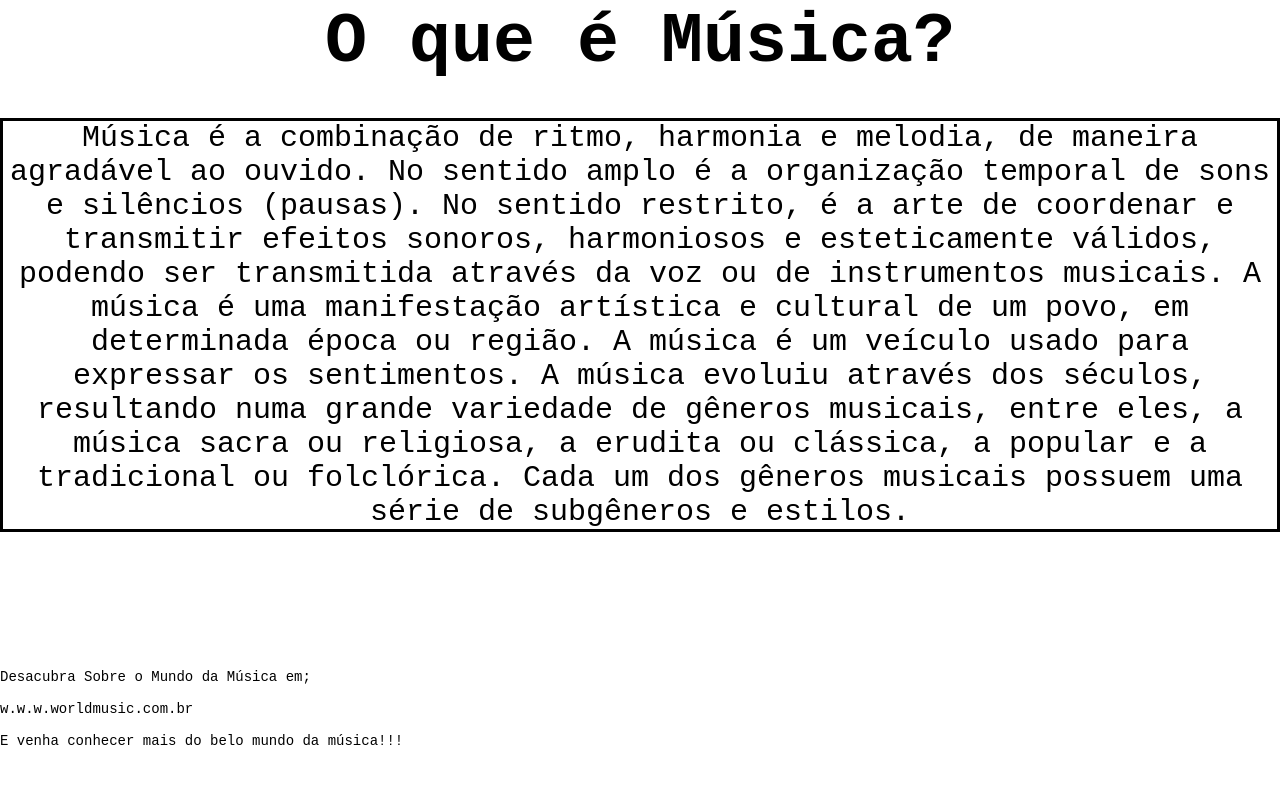
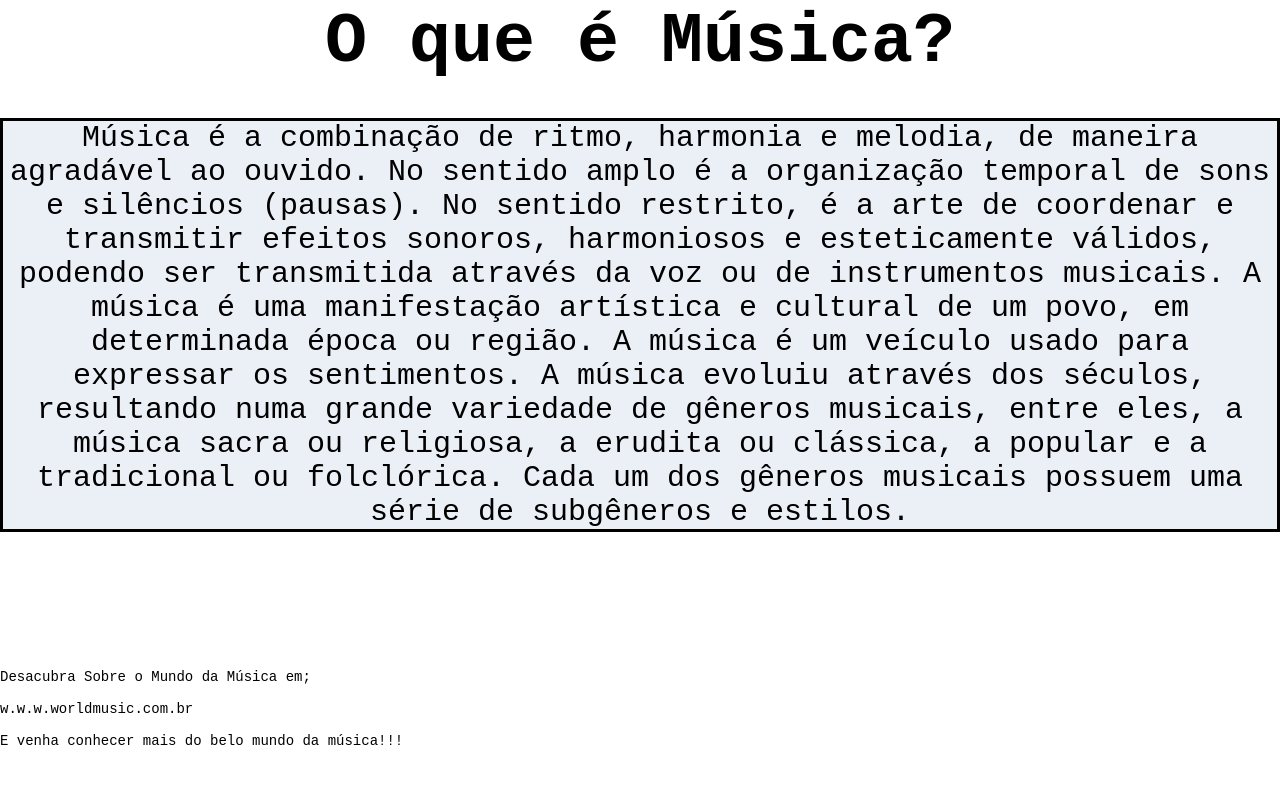
Before and after one commit to gustaavoosantos/Desafio-13-e-14, a plain HTML site: page Desafio 13 e 14/index.html in a window 1280 px wide. Shown: the part 883-1686 px from the top of the page. Drawn offline with Linux system fonts and the light colour scheme.

Commit message:
Update style.css

```diff
--- a/Desafio 13 e 14/style.css
+++ b/Desafio 13 e 14/style.css
@@ -120,7 +120,7 @@ p {
     font-family: 'Courier New', Courier, monospace;
     font-size: 30px;
     border: solid black 3px;
-
+    background-color: rgb(235, 239, 246);
 }
 
 img {
```
